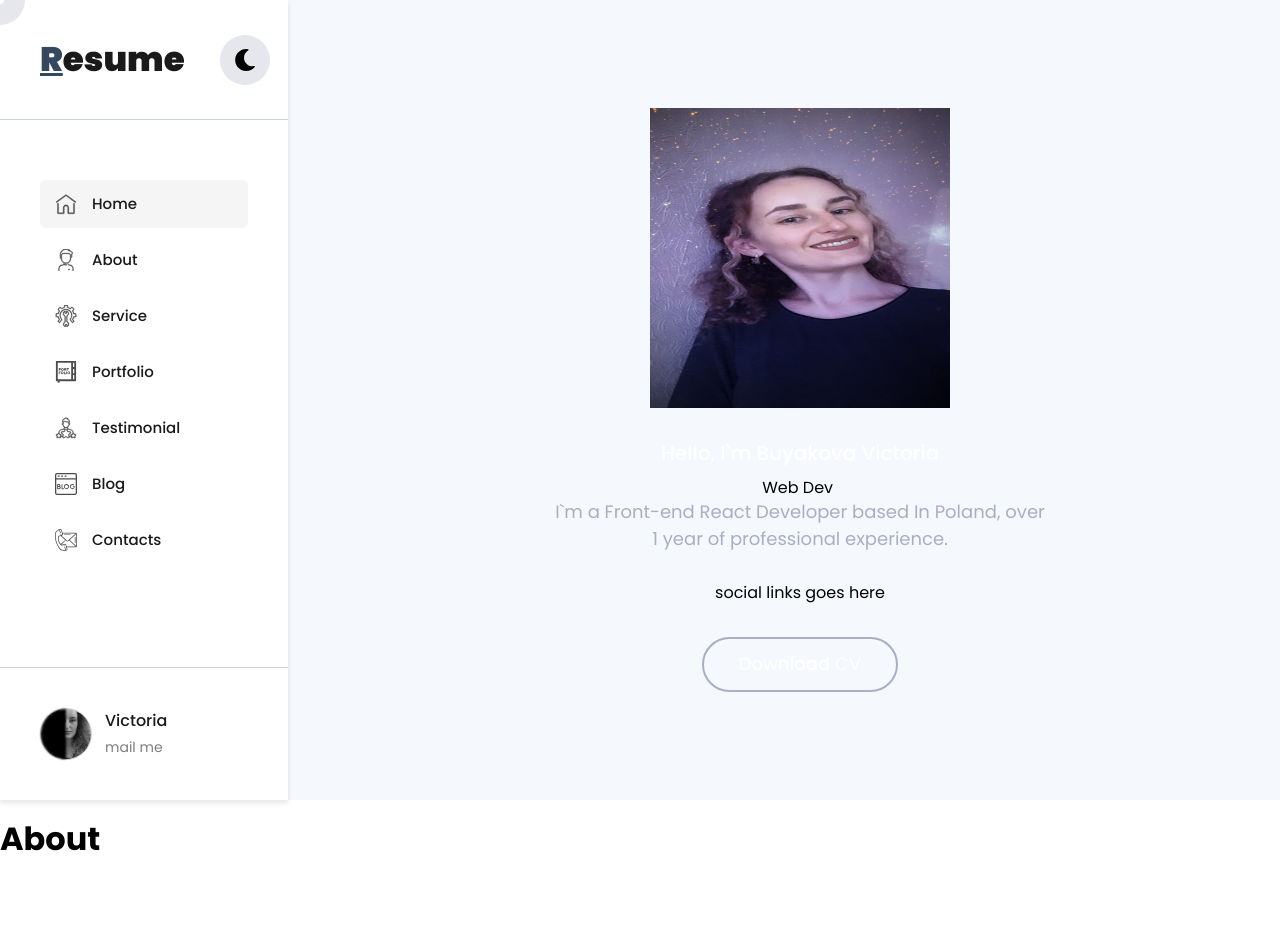
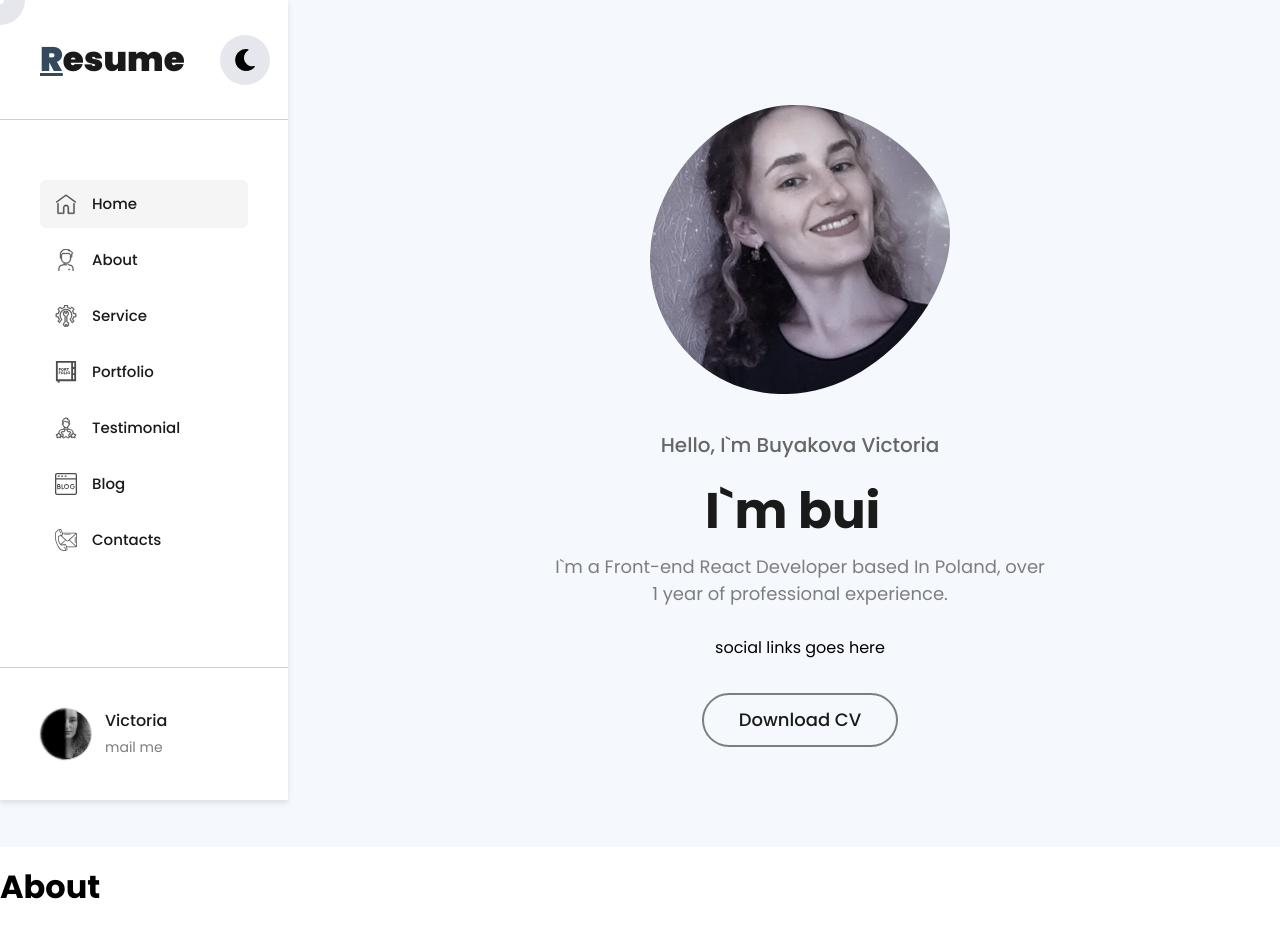
Before and after one commit to Feralwater/cv, a React (Create React App) app: page / in a window 1280 px wide. Before the commit the page ends 880 px from the top, so only its background shows below. Built offline with nearby package versions, Linux system fonts and the light colour scheme.

Commit message:
change home page styles

```diff
--- a/src/Pages/Home/Home.styles.ts
+++ b/src/Pages/Home/Home.styles.ts
@@ -19,9 +19,19 @@ export const HomeWrapper = styled.div`
   padding: 100px 20px;
 `;
 
-export const HomeImage = styled.img`
+export const HomeImageWrapper = styled.div`
   width: 300px;
   height: 300px;
+`;
+
+export const HomeImage = styled.img`
+  width: 100%;
+  height: 100%;
+  object-fit: cover;
+  filter: grayscale(60%);
+  mask-position: center center;
+  mask-repeat: no-repeat;
+  mask-image: url("/img/shape.svg");
 `;
 
 export const HomeName = styled.h5`
@@ -29,7 +39,7 @@ export const HomeName = styled.h5`
   font-weight: 500;
   margin-bottom: 14px;
   line-height: 1.2;
-  color: #ffffff;
+  color: ${({ theme }) => theme.colors.greeting};
 `;
 
 const blink = keyframes`
@@ -37,17 +47,23 @@ const blink = keyframes`
      opacity: 0;
    }`;
 
-export const BlinkingCursor = styled.span`
+export const TypedText = styled.h1`
+  color: ${({ theme }) => theme.colors.font};
+  font-size: 50px;
+  font-weight: 700;
+  line-height: 1.2;
+  margin: 10px 0 12px;
+
   &:after {
     content: "|";
     animation: ${blink} 1s step-start infinite;
   }
 `;
 
-export const HomeDescription = styled.div`
+export const HomeDescription = styled.p`
   max-width: 500px;
   margin: 0 auto 32px;
-  color: #a9afc3;
+  color: ${({ theme }) => theme.colors.paragraph};
   text-align: center;
   line-height: 1.5;
   font-size: 18px;
@@ -55,12 +71,20 @@ export const HomeDescription = styled.div`
 
 export const HomeButton = styled.a`
   text-decoration: none;
-  color: #ffffff;
+  color: ${({ theme }) => theme.colors.font};
   font-weight: 500;
   font-size: 18px;
   display: inline-block;
-  border: 2px solid #a9afc3;
+  border: ${({ theme }) => theme.borders.graniteBorder};
   padding: 15px 35px;
   border-radius: 30px;
   margin-top: 35px;
+  transition: all 0.3s ease-in-out;
+
+  &:hover {
+    background-color: ${({ theme }) => theme.colors.font};
+    transform: translateY(-5px);
+    color: ${({ theme }) => theme.colors.buttonHoverColor};
+    border-color: ${({ theme }) => theme.colors.font};
+  }
 `;
--- a/src/Pages/Home/Home.tsx
+++ b/src/Pages/Home/Home.tsx
@@ -1,23 +1,27 @@
 import React from 'react';
 import useTypingAnimation from '../../hooks/useTypingAnimation';
 import {
-  BlinkingCursor,
-  HomeBlock, HomeButton,
+  HomeBlock,
+  HomeButton,
   HomeDescription,
   HomeImage,
+  HomeImageWrapper,
   HomeName,
   HomeWrapper,
+  TypedText,
 } from './Home.styles';
 
 const Home = () => {
-  const { typedText } = useTypingAnimation(['Web Developer']);
+  const { typedText } = useTypingAnimation(['Web Developer', 'I`m building user interfaces']);
 
   return (
     <HomeBlock id="home">
       <HomeWrapper>
-        <HomeImage src="img/home_photo.jpg" alt="" />
+        <HomeImageWrapper>
+          <HomeImage src="img/home_photo.jpg" alt="about author" />
+        </HomeImageWrapper>
         <HomeName>Hello, I`m Buyakova Victoria</HomeName>
-        <BlinkingCursor>{typedText}</BlinkingCursor>
+        <TypedText>{typedText}</TypedText>
         <HomeDescription>
           I`m a Front-end React Developer based In Poland,
           over 1 year of professional experience.
--- a/src/theme.ts
+++ b/src/theme.ts
@@ -19,11 +19,15 @@ export const baseTheme = {
     rockBlue: 'rgba(169, 175, 195, 0.3)',
     fantasy: '#f5f5f5',
     granite: '#7e7e7e',
+    stormDust: '#666666',
+    aluminium: '#a9afc3',
+    ebony: '#111319',
   },
 
   borders: {
     rhinoBorder: '1px solid #34495e',
     ironBorder: '1px solid #cbd3d9',
+    graniteBorder: '2px solid #7e7e7e',
   },
 
   shadows: {
@@ -50,6 +54,9 @@ export const LightTheme: DefaultTheme = {
     font: `${baseTheme.colors.rangoonGreen}`,
     firstLetter: `${baseTheme.colors.rhino}`,
     activeAnchor: `${baseTheme.colors.fantasy}`,
+    greeting: `${baseTheme.colors.stormDust}`,
+    paragraph: `${baseTheme.colors.granite}`,
+    buttonHoverColor: `${baseTheme.colors.white}`,
   },
   borders: {
     ...baseTheme.borders,
@@ -73,6 +80,9 @@ export const DarkTheme: DefaultTheme = {
     font: `${baseTheme.colors.white}`,
     firstLetter: `${baseTheme.colors.horizon}`,
     activeAnchor: `${baseTheme.colors.mirage}`,
+    greeting: `${baseTheme.colors.white}`,
+    paragraph: `${baseTheme.colors.aluminium}`,
+    buttonHoverColor: `${baseTheme.colors.ebony}`,
   },
   borders: {
     ...baseTheme.borders,
```
Also changed, not shown: public/img/shape.svg (added).
